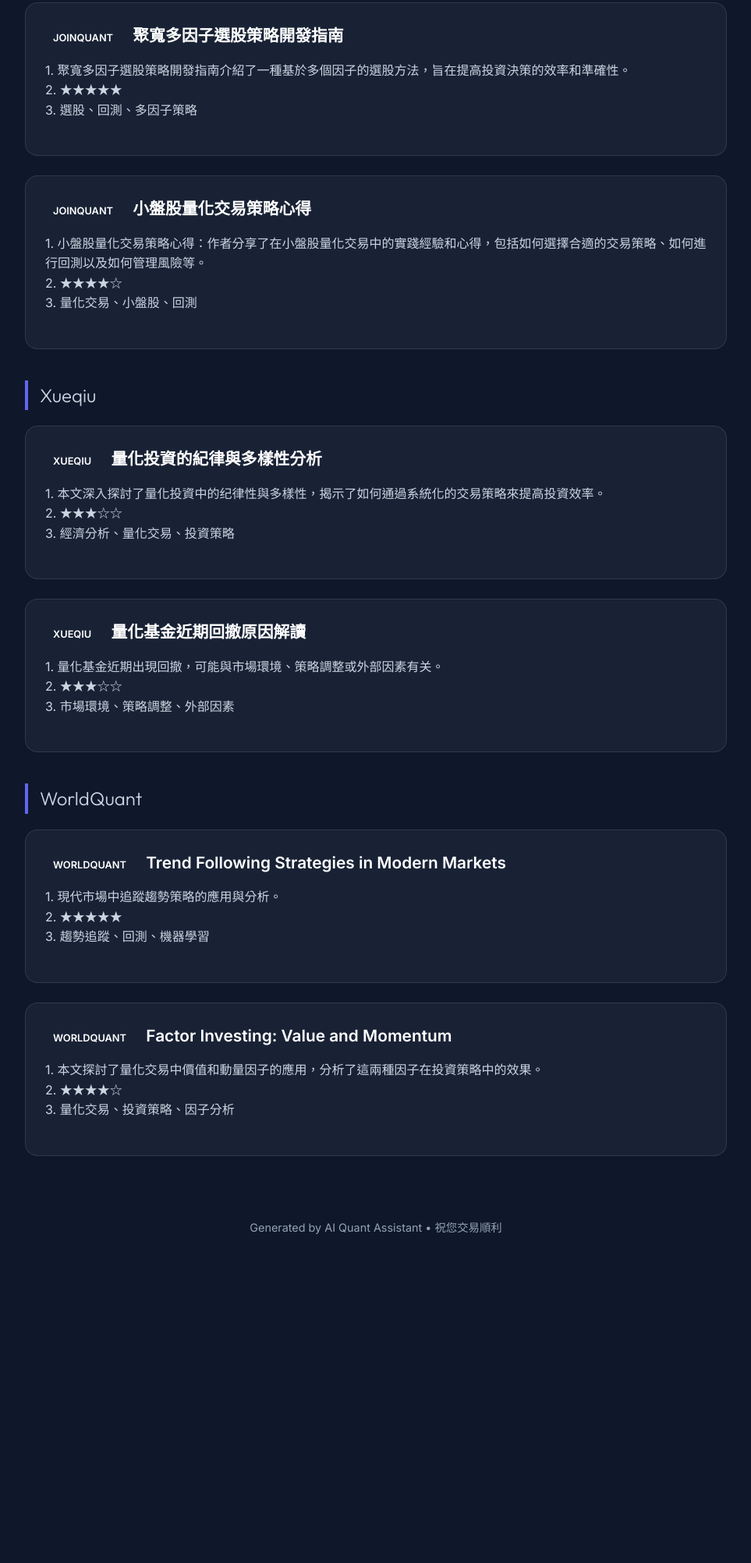
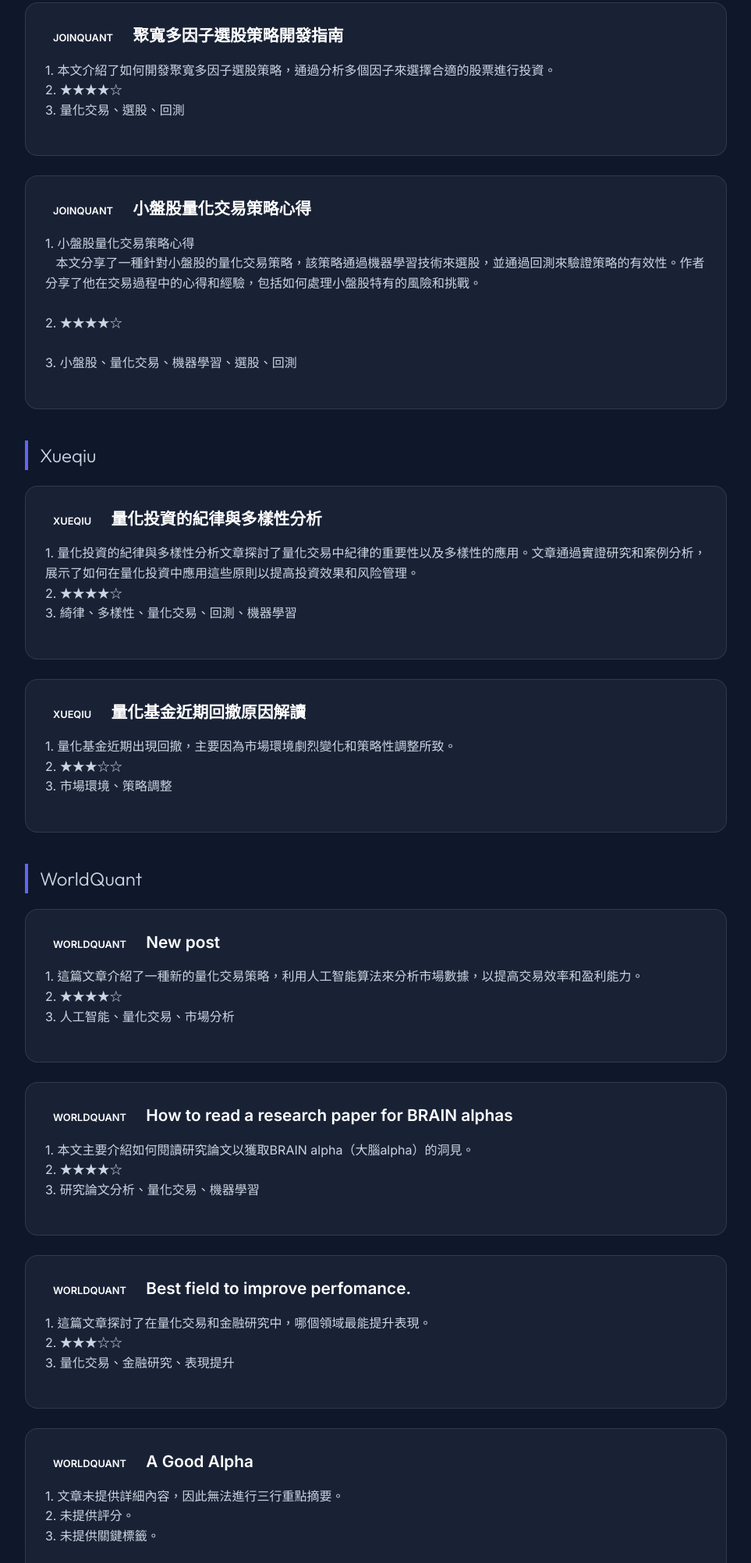
Before and after one commit to AlisonW77/quant-reports, a plain HTML site: page index.html in a window 1280 px wide. Shown: the part 795-2800 px from the top of the page at 78% size, without its empty margins (158-1121 px from the left). Before the commit the page ends 2461 px from the top, so only its background shows below. Drawn offline with Linux system fonts and the light colour scheme.

Commit message:
Auto-update daily report

```diff
--- a/index.html
+++ b/index.html
@@ -147,9 +147,9 @@
                         <span class="badge badge-bi">BigQuant</span>
                         <a href="https://bigquant.com/wiki/" target="_blank">AI量化交易：從入門到實戰</a>
                     </div>
-                    <div class="summary">1. 教授AI量化交易的基本原則和實踐方法。
-2. ★★★★☆
-3. AI量化交易、機器學習、回測</div>
+                    <div class="summary">1. AI量化交易：從入門到實戰，文章介紹了如何使用人工智能在金融市場中進行量化交易，從基礎概念到實際操作。
+2. ★★★★★
+3. AI、量化交易、機器學習</div>
                 </div>
 
                 <div class="article-card">
@@ -157,7 +157,7 @@
                         <span class="badge badge-bi">BigQuant</span>
                         <a href="https://bigquant.com/community/t/topic/12345" target="_blank">基於機器學習的多因子選股策略</a>
                     </div>
-                    <div class="summary">1. 本文介紹了一種基於機器學習的多因子選股策略，該策略通過學習歷史數據來預測股票的表現。
+                    <div class="summary">1. 基於機器學習的多因子選股策略利用人工智能算法分析大量金融數據，以預測股票的未來表現。
 2. ★★★★☆
 3. 機器學習、選股、回測</div>
                 </div>
@@ -170,9 +170,9 @@
                         <span class="badge badge-jo">JoinQuant</span>
                         <a href="https://www.joinquant.com/view/community/detail/123" target="_blank">聚寬多因子選股策略開發指南</a>
                     </div>
-                    <div class="summary">1. 聚寬多因子選股策略開發指南介紹了一種基於多個因子的選股方法，旨在提高投資決策的效率和準確性。
-2. ★★★★★
-3. 選股、回測、多因子策略</div>
+                    <div class="summary">1. 本文介紹了如何開發聚寬多因子選股策略，通過分析多個因子來選擇合適的股票進行投資。
+2. ★★★★☆
+3. 量化交易、選股、回測</div>
                 </div>
 
                 <div class="article-card">
@@ -180,9 +180,12 @@
                         <span class="badge badge-jo">JoinQuant</span>
                         <a href="https://www.joinquant.com/view/community/detail/124" target="_blank">小盤股量化交易策略心得</a>
                     </div>
-                    <div class="summary">1. 小盤股量化交易策略心得：作者分享了在小盤股量化交易中的實踐經驗和心得，包括如何選擇合適的交易策略、如何進行回測以及如何管理風險等。
+                    <div class="summary">1. 小盤股量化交易策略心得
+   本文分享了一種針對小盤股的量化交易策略，該策略通過機器學習技術來選股，並通過回測來驗證策略的有效性。作者分享了他在交易過程中的心得和經驗，包括如何處理小盤股特有的風險和挑戰。
+
 2. ★★★★☆
-3. 量化交易、小盤股、回測</div>
+
+3. 小盤股、量化交易、機器學習、選股、回測</div>
                 </div>
 </div>
             <div class="source-section">
@@ -193,9 +196,9 @@
                         <span class="badge badge-xu">Xueqiu</span>
                         <a href="https://xueqiu.com/1234567/123" target="_blank">量化投資的紀律與多樣性分析</a>
                     </div>
-                    <div class="summary">1. 本文深入探討了量化投資中的纪律性與多樣性，揭示了如何通過系統化的交易策略來提高投資效率。
-2. ★★★☆☆
-3. 經濟分析、量化交易、投資策略</div>
+                    <div class="summary">1. 量化投資的紀律與多樣性分析文章探討了量化交易中紀律的重要性以及多樣性的應用。文章通過實證研究和案例分析，展示了如何在量化投資中應用這些原則以提高投資效果和风险管理。
+2. ★★★★☆
+3. 綺律、多樣性、量化交易、回測、機器學習</div>
                 </div>
 
                 <div class="article-card">
@@ -203,9 +206,9 @@
                         <span class="badge badge-xu">Xueqiu</span>
                         <a href="https://xueqiu.com/1234567/124" target="_blank">量化基金近期回撤原因解讀</a>
                     </div>
-                    <div class="summary">1. 量化基金近期出現回撤，可能與市場環境、策略調整或外部因素有关。
+                    <div class="summary">1. 量化基金近期出現回撤，主要因為市場環境劇烈變化和策略性調整所致。
 2. ★★★☆☆
-3. 市場環境、策略調整、外部因素</div>
+3. 市場環境、策略調整</div>
                 </div>
 </div>
             <div class="source-section">
@@ -214,21 +217,51 @@
                 <div class="article-card">
                     <div class="article-title">
                         <span class="badge badge-wo">WorldQuant</span>
-                        <a href="https://www.worldquant.com/insights/trend-following" target="_blank">Trend Following Strategies in Modern Markets</a>
+                        <a href="https://support.worldquantbrain.com/hc/en-us/community/posts/new?community_post%5Btopic_id%5D=13724934223127" target="_blank">New post</a>
                     </div>
-                    <div class="summary">1. 現代市場中追蹤趨勢策略的應用與分析。
-2. ★★★★★
-3. 趨勢追蹤、回測、機器學習</div>
+                    <div class="summary">1. 這篇文章介紹了一種新的量化交易策略，利用人工智能算法來分析市場數據，以提高交易效率和盈利能力。
+2. ★★★★☆
+3. 人工智能、量化交易、市場分析</div>
                 </div>
 
                 <div class="article-card">
                     <div class="article-title">
                         <span class="badge badge-wo">WorldQuant</span>
-                        <a href="https://www.worldquant.com/insights/factor-investing" target="_blank">Factor Investing: Value and Momentum</a>
+                        <a href="https://support.worldquantbrain.com/hc/en-us/community/posts/13951998965143-How-to-read-a-research-paper-for-BRAIN-alphas" target="_blank">How to read a research paper for BRAIN alphas</a>
                     </div>
-                    <div class="summary">1. 本文探討了量化交易中價值和動量因子的應用，分析了這兩種因子在投資策略中的效果。
+                    <div class="summary">1. 本文主要介紹如何閱讀研究論文以獲取BRAIN alpha（大腦alpha）的洞見。
 2. ★★★★☆
-3. 量化交易、投資策略、因子分析</div>
+3. 研究論文分析、量化交易、機器學習</div>
+                </div>
+
+                <div class="article-card">
+                    <div class="article-title">
+                        <span class="badge badge-wo">WorldQuant</span>
+                        <a href="https://support.worldquantbrain.com/hc/en-us/community/posts/38021234963351-Best-field-to-improve-perfomance" target="_blank">Best field to improve perfomance.</a>
+                    </div>
+                    <div class="summary">1. 這篇文章探討了在量化交易和金融研究中，哪個領域最能提升表現。
+2. ★★★☆☆
+3. 量化交易、金融研究、表現提升</div>
+                </div>
+
+                <div class="article-card">
+                    <div class="article-title">
+                        <span class="badge badge-wo">WorldQuant</span>
+                        <a href="https://support.worldquantbrain.com/hc/en-us/community/posts/37595009364631-A-Good-Alpha" target="_blank">A Good Alpha</a>
+                    </div>
+                    <div class="summary">1. 文章未提供詳細內容，因此無法進行三行重點摘要。
+2. 未提供評分。
+3. 未提供關鍵標籤。</div>
+                </div>
+
+                <div class="article-card">
+                    <div class="article-title">
+                        <span class="badge badge-wo">WorldQuant</span>
+                        <a href="https://support.worldquantbrain.com/hc/en-us/community/posts/37578241916567-Beginner-friendly-datasets" target="_blank">Beginner friendly datasets</a>
+                    </div>
+                    <div class="summary">1. 本篇文章介紹了一些適合初学者的數據集，幫助學習量化交易和金融研究。
+2. ★★★☆☆
+3. 數據集、量化交易、學習资源</div>
                 </div>
 </div>
         </div>
```
